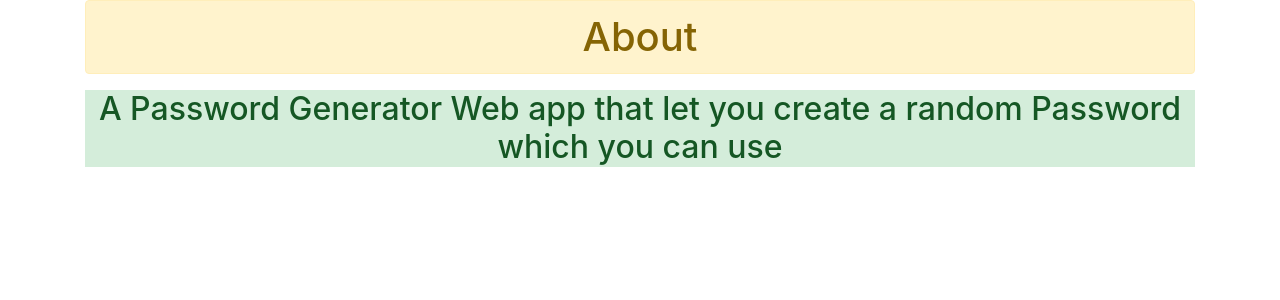
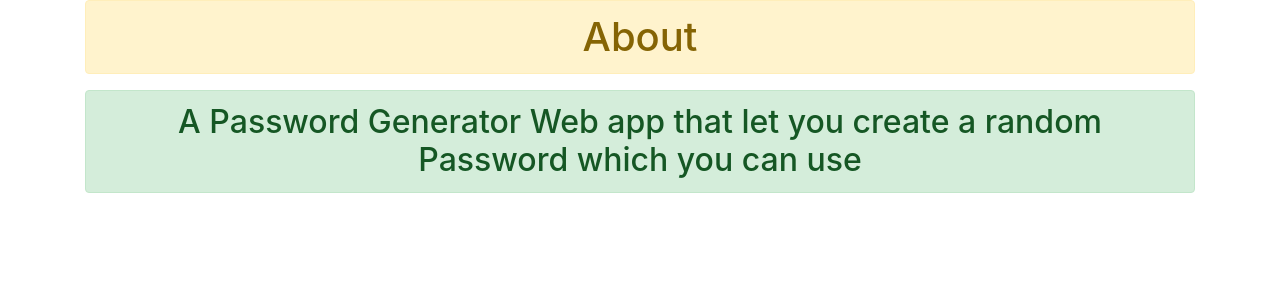
Before and after one commit to shahrozshozi/django3-password-generater, a Django app: page /about/ in a window 1280 px wide. Shown: the top 300 px of the page. Run offline with Django 3.2, Linux system fonts and the light colour scheme; some libraries are stand-ins or nearby versions.

Commit message:
made some tweaks

```diff
--- a/generator/templates/generator/about.html
+++ b/generator/templates/generator/about.html
@@ -2,5 +2,5 @@
 <div class="container text-center" >
 
 <h1 class="alert alert-warning">About</h1>
-<h2 class="alert-success">A Password Generator Web app that let you create a random Password which you can use </h2>
+<h2 class="alert alert-success">A Password Generator Web app that let you create a random Password which you can use </h2>
 </div>
```
